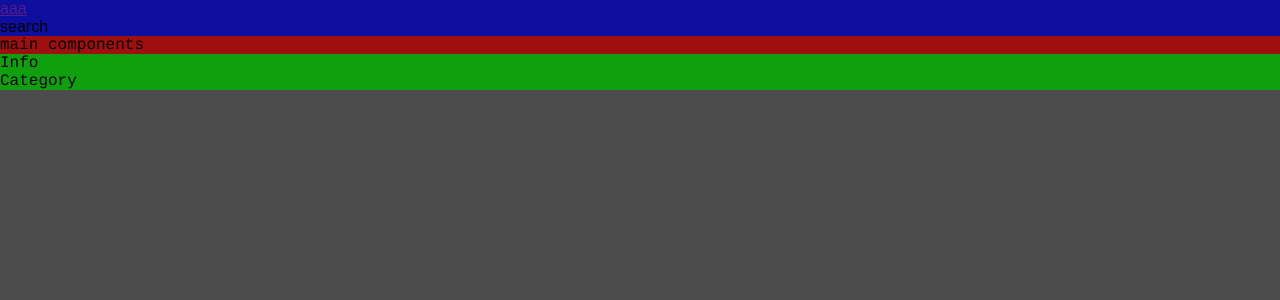
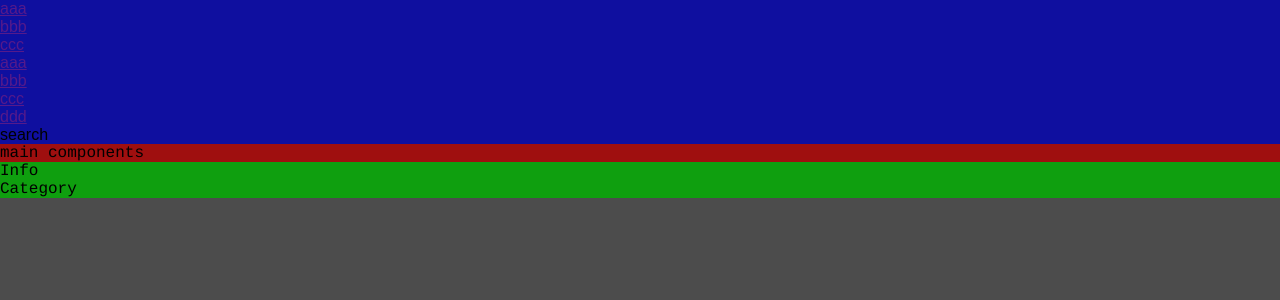
Before and after one commit to masakiando/ec_site_portfolio, a React app: page / in a window 1280 px wide. Shown: the top 300 px of the page. Built offline with nearby package versions, Linux system fonts and the light colour scheme; the HTML template or start-up script is replaced by a standard one.

Commit message:
Nav items comp 作成。

```diff
--- a/src/components/common/Navigation.js
+++ b/src/components/common/Navigation.js
@@ -1,4 +1,5 @@
 import React, { Component } from 'react';
+import NavigationItems from './NavigationItems';
 
 class Navigation extends Component {
 
@@ -6,35 +7,9 @@ class Navigation extends Component {
     return (
       <nav
         className="global-navbar"
-        role="navigation">
-        <ul className="global-navbar__items">
-          <li>
-            <a href="">aaa</a></li>
-          <li>
-            <a href=""></a></li>
-          <li>
-            <a href="">
-              <span></span>
-              <span></span>
-            </a>
-          </li>
-        </ul>
-        <ul className="global-navbar__items">
-          <li>
-            <a href="">
-              <span></span>
-            </a>
-          </li>
-          <li>
-            <a href="">
-              <span></span>
-            </a>
-          </li>
-          <li>
-            <a href=""></a></li>
-          <li>
-            <a href=""></a></li>
-        </ul>
+        role="navigation"
+      >
+        <NavigationItems />
       </nav>
     );
   }
--- /dev/null
+++ b/src/components/common/NavigationItems.js
@@ -0,0 +1,31 @@
+import React from 'react';
+
+const NavigationItems = () => {
+  return (
+    <div className="global-navbar__container">
+      <ul className="global-navbar__items">
+        <li><a href="">aaa</a></li>
+        <li><a href="">bbb</a></li>
+        <li><a href="">ccc
+          <span></span>
+          <span></span>
+          </a>
+        </li>
+      </ul>
+      <ul className="global-navbar__items">
+        <li><a href="">
+          <span></span>aaa
+          </a>
+        </li>
+        <li><a href="">
+          <span></span>bbb
+          </a>
+        </li>
+        <li><a href="">ccc</a></li>
+        <li><a href="">ddd</a></li>
+      </ul>
+    </div>
+  );
+};
+
+export default NavigationItems;
```
Also changed, not shown: 2 other files (tests, documents, lock files or other folders).
